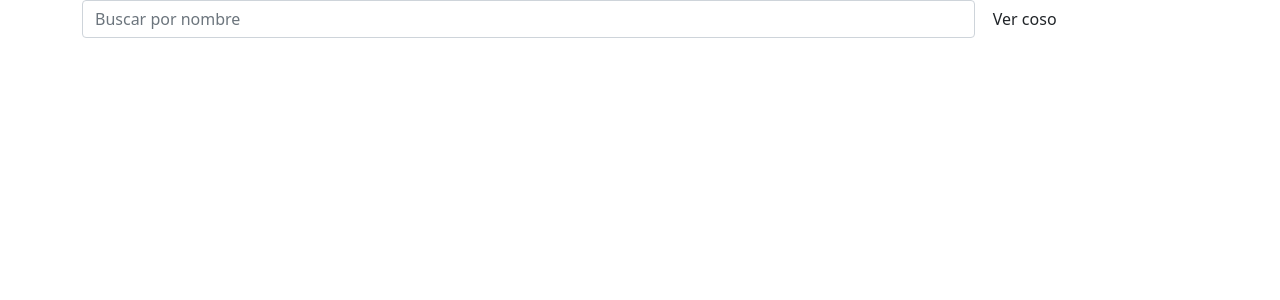
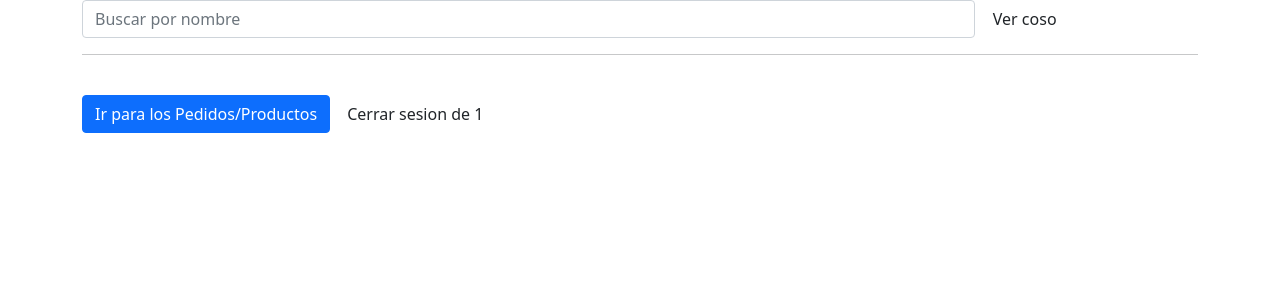
Before and after one commit to aceve-dos/mercado_central, a PHP site: page /l_usuarios.php in a window 1280 px wide. Shown: the top 300 px of the page. Run offline with PHP 8.4, Linux system fonts and the light colour scheme; a user stored in the database is signed in; data comes from the database, SQL or seed files in the repository.

Commit message:
se edito el alta de productos y se agrego el logout en el crud

```diff
--- a/l_usuarios.php
+++ b/l_usuarios.php
@@ -63,6 +63,11 @@ if ($error){
             <button type="submit" name="submit" class="btn btn primary"> Ver coso
             </button>
         </form>
+        <hr>
+        <!-- Pantalla de pedidos.-->
+        <a href="inicio_crud.php" class="btn btn-primary mt-4">Ir para los Pedidos/Productos</a>
+
+        <a href="logout.php" class="btn btn-secundary mt-4">Cerrar sesion de <?php echo $_SESSION["id_usuario"] ?> </a>
     </div>
    </div>
 </div>
```
